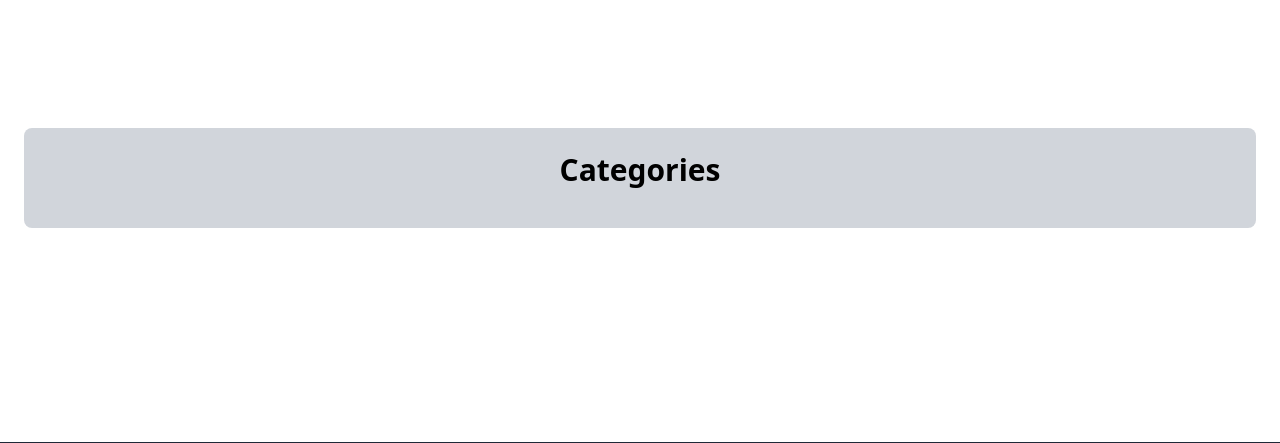
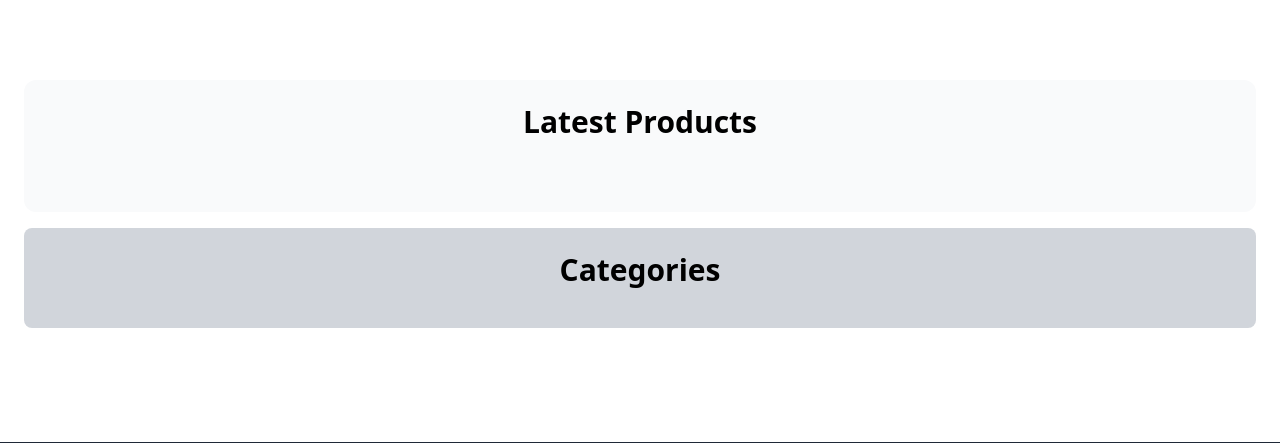
Before and after one commit to Karan551/petnet_project, a Django app: page / in a window 1280 px wide. Shown: the part 100-543 px from the top of the page. Run offline with Django 5.2, Linux system fonts and the light colour scheme; data that the repository does not hold is empty; some libraries are stand-ins or nearby versions.

Commit message:
Enhance homepage layout with latest products section and improve category menu styling

```diff
--- a/src/core/templates/core/index.html
+++ b/src/core/templates/core/index.html
@@ -1,15 +1,18 @@
-{% extends 'core/base.html' %} {% block title %}
+{% extends 'core/base.html' %}
+{% block title %}
   Home
 {% endblock %}
 {% block content %}
-<section>
-{% include "store/product.html" %}
-
-<div class="flex flex-col space-y-4 bg-gray-300 rounded-lg p-6">
-  <h2 class="text-center font-semibold text-lg md:text-3xl" >Categories</h2>
-  <div class=" grid grid-cols-1 md:grid-cols-2 lg:grid-cols-3 gap-2 md:gap-4">
-
-    {% load menu %}
-    {% menu  %}
-  </div>
+  <section>
+    <div class="bg-gray-50 rounded-xl px-6 py-2 mb-4">
+      <h1 class="text-lg md:text-3xl text-center font-semibold my-4">Latest Products</h1>
+      {% include 'store/product.html' %}
+    </div>
+    <div class="flex flex-col space-y-4 bg-gray-300 rounded-lg p-6">
+      <h2 class="text-center font-semibold text-lg md:text-3xl">Categories</h2>
+      <div class="grid grid-cols-1 md:grid-cols-2 lg:grid-cols-3 gap-2 md:gap-4">
+        {% load menu %} {% menu %}
+      </div>
+    </div>
+  </section>
 {% endblock %}
--- a/src/core/templates/core/menu.html
+++ b/src/core/templates/core/menu.html
@@ -1,11 +1,10 @@
 {% for category in categories %}
-<a href="{% url 'store:category_detail' category.id %}" class="transition-transform duration-300 hover:scale-105 hover:border hover:border-indigo-600 rounded-xl" >
-<div class="bg-white px-6 py-4 flex flex-col space-y-2 justify-center items-center rounded-xl">
-  <p  class="text-lg md:text-2xl font-semibold">{{ category.name|title }}</p>
-
-  <p class="text-gray-600">{{category.catgory_products.count}} items</p>
+  <a href="{% url 'store:category_detail' category.id %}" class="transition-transform duration-300 hover:scale-105 hover:border hover:border-indigo-600 rounded-xl">
+    <div class="bg-white px-6 py-4 flex flex-col space-y-2 justify-center items-center rounded-xl">
+      <p class="text-lg md:text-2xl font-semibold">{{ category.name|title }}</p>
 
 
-</div>
-</a>
+      <p class="text-gray-600">{{ category.catgory_products.count }} items</p>
+    </div>
+  </a>
 {% endfor %}
```
